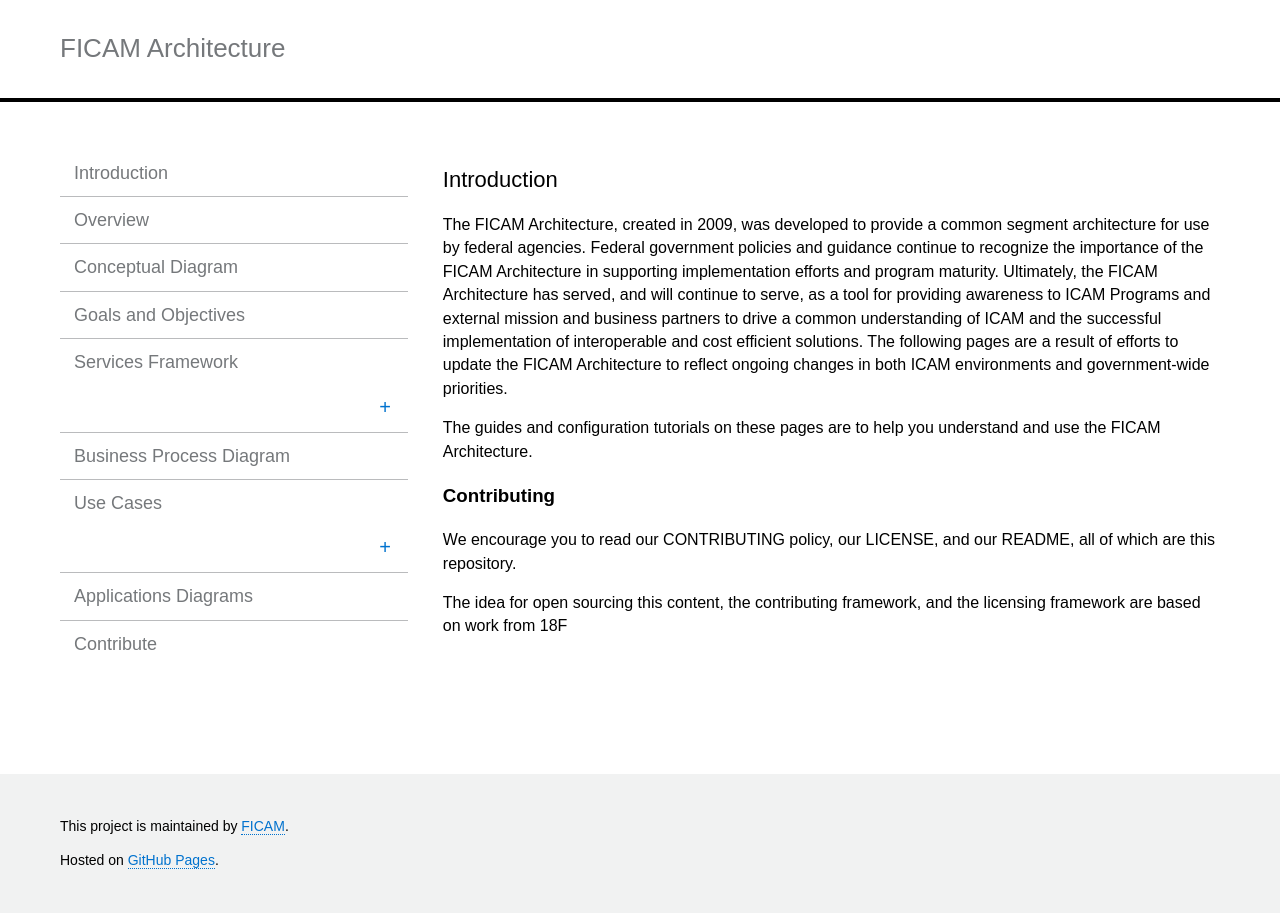
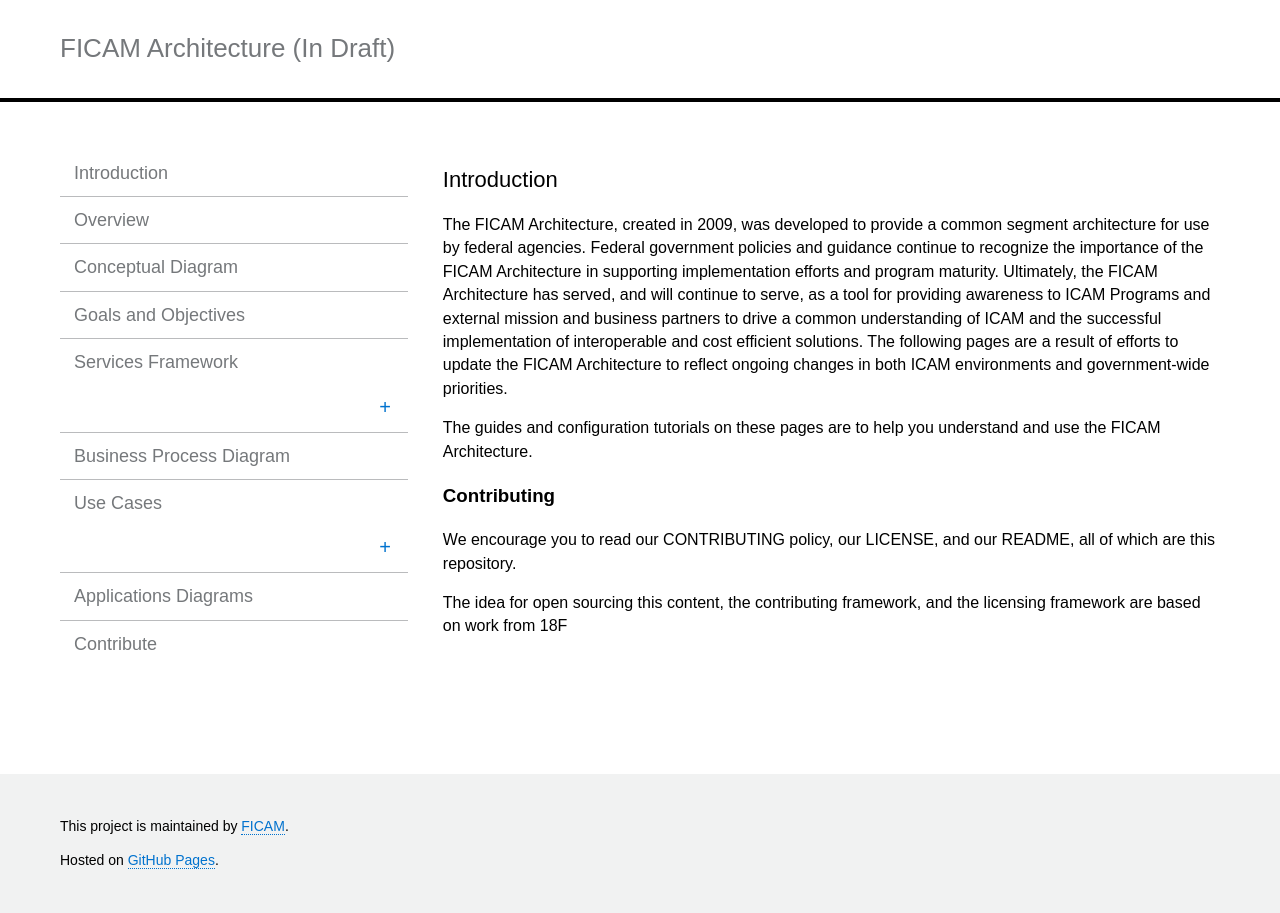
Before and after one commit to GSA/ficam-arch, a Jekyll site: the page built from index.html, in a window 1280 px wide. Built offline with Jekyll 4.4.1, drawn with Linux system fonts in a browser that asks for light colours; some of the changed lines change nothing that is shown.

Commit message:
Update _config.yml

```diff
--- a/_config.yml
+++ b/_config.yml
@@ -1,6 +1,6 @@
 # Site settings
-title: FICAM Architecture
-name: FICAM Architecture
+title: FICAM Architecture (In Draft)
+name: FICAM Architecture (In Draft)
 email: lachelle.levan@gsa.gov
 author:
     name: FICAM
@@ -8,7 +8,7 @@ description: Information on the US FICAM Architecture
 baseurl: '/ficam-arch'
 #url: "http://yourdomain.com" # the base hostname & protocol for your site
 #twitter_username: jekyllrb
-github_username:  lachellel
+github_username:  GSA
 highlighter: pygments
 
 # Point the logo URL at a file in your repo or hosted elsewhere by your organization
@@ -20,7 +20,7 @@ logoalt: Federal Identity Credential and Access Management
 repos:
 - name: ficam-arch
   description: FICAM Architecture Working Products
-  url: https://github.com/lachellel/ficam-arch
+  url: https://github.com/GSA/ficam-arch
 
 # Build settings
 markdown: kramdown
@@ -97,10 +97,6 @@ collections:
     label: "Services"
     permalink: services/:path/
     output: true
-  demos:
-    label: "Demos"
-    permalink: demos/:path/
-    output: true
 
 #- text: Update the config file
 #  url: update-the-config-file/
```
